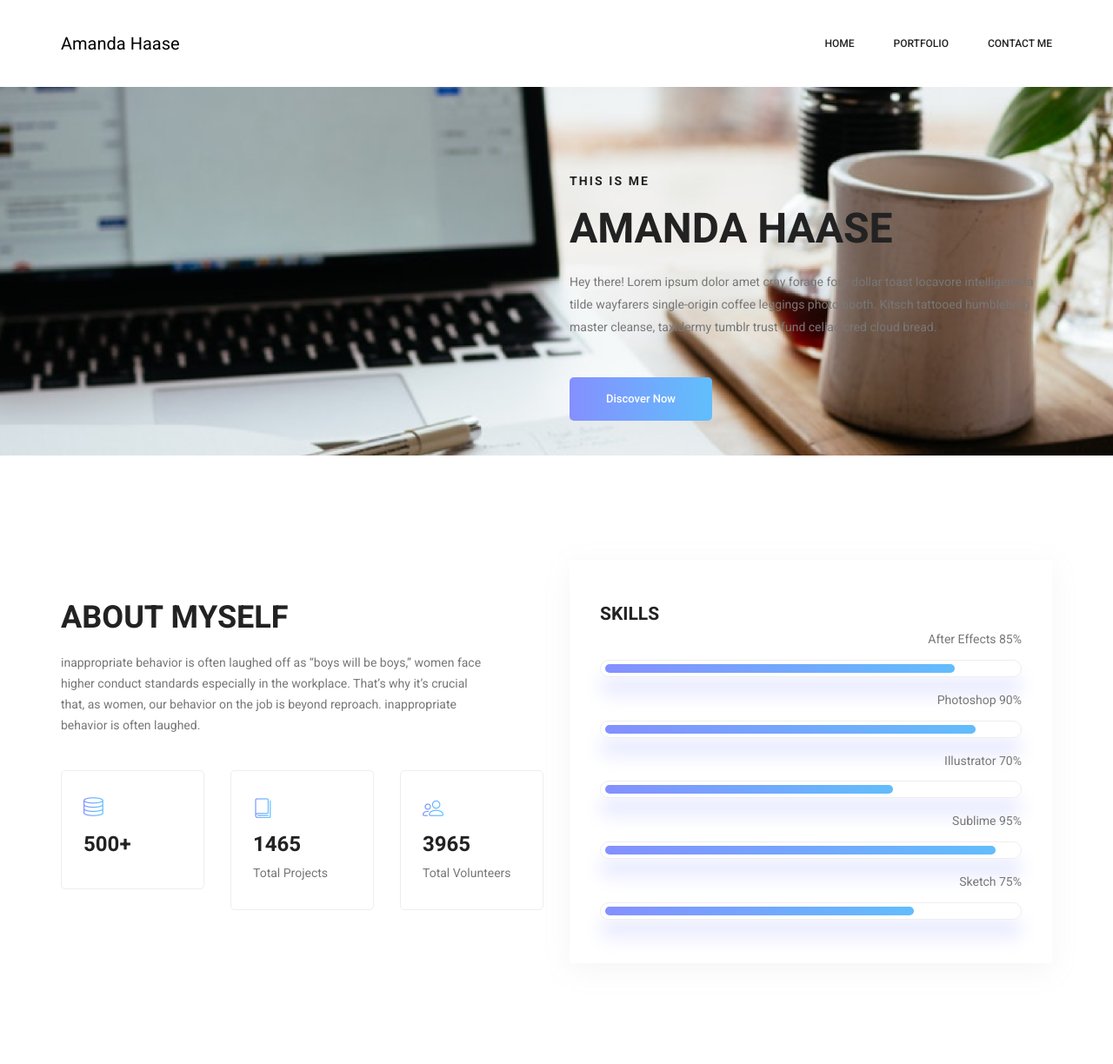
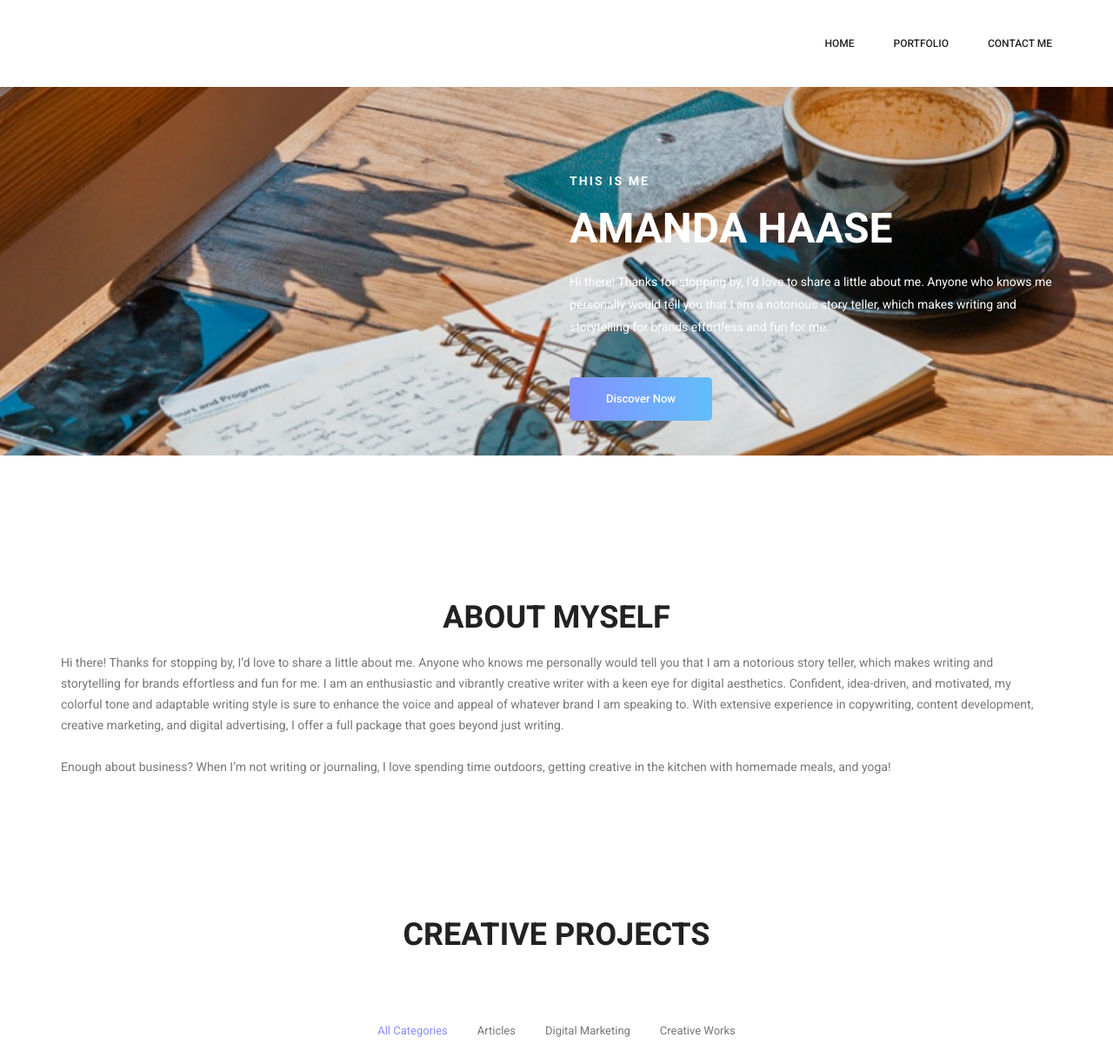
Before and after one commit to katelynmanuel/amandahaaseportfolio, a PHP site: page / in a window 1280 px wide. Shown: the top 1224 px of the page at 87% size. Run offline with PHP 8.4, Linux system fonts and the light colour scheme.

Commit message:
adding images and bio

```diff
--- a/css/style.css
+++ b/css/style.css
@@ -300,7 +300,7 @@ button:focus {
 ============================================================================================ */
 .home_banner_area {
   z-index: 1;
-  background: url(../img/banner/amanda-coverphoto.png) no-repeat scroll center center;
+  background: url(../img/banner/amanda-coverphoto.jpg) no-repeat scroll center center;
   background-size: cover;
   padding-top: 200px;
   padding-bottom: 40px;
@@ -314,7 +314,7 @@ button:focus {
       align-self: center; }
     .home_banner_area .banner_inner .banner_content {
       text-align: left;
-      color: #222222; }
+      color: white; }
       .home_banner_area .banner_inner .banner_content h5 {
         font-size: 14px;
         font-family: "Roboto", sans-serif;
@@ -330,7 +330,7 @@ button:focus {
         text-transform: uppercase;
         margin-bottom: 20px; }
       .home_banner_area .banner_inner .banner_content p {
-        color: #777777;
+        color: white;
         font-family: "Roboto", sans-serif;
         max-width: 680px;
         font-size: 14px;
@@ -2718,7 +2718,7 @@ h6 {
     margin-bottom: 18px;
     text-transform: uppercase; }
   .welcome_text p {
-    max-width: 495px;
+    /* max-width: 495px; */
     line-height: 24px;
     font-family: "Roboto", sans-serif;
     font-size: 14px;
--- a/index.html
+++ b/index.html
@@ -27,7 +27,7 @@
             	<nav class="navbar navbar-expand-lg navbar-light">
 					<div class="container box_1620">
 						<!-- Brand and toggle get grouped for better mobile display -->
-						<a class="navbar-brand logo_h" href="index.html">Amanda Haase</a>
+						<a class="navbar-brand logo_h" href="index.html" style="color: white;">Amanda Haase</a>
 						<button class="navbar-toggler" type="button" data-toggle="collapse" data-target="#navbarSupportedContent" aria-controls="navbarSupportedContent" aria-expanded="false" aria-label="Toggle navigation">
 							<span class="icon-bar"></span>
 							<span class="icon-bar"></span>
@@ -76,7 +76,11 @@
 							<div class="banner_content">
 								<h5>This is me</h5>
 								<h2>Amanda Haase</h2>
-								<p>Hey there! Lorem ipsum dolor amet cray forage four dollar toast locavore intelligentsia tilde wayfarers single-origin coffee leggings photo booth. Kitsch tattooed humblebrag master cleanse, taxidermy tumblr trust fund celiac cred cloud bread.</p>
+								<p>
+									Hi there! Thanks for stopping by, I’d love to share a little about me.
+									Anyone who knows me personally would tell you that I am a notorious story teller, which makes writing and storytelling
+									for brands effortless and fun for me.
+								</p>
 								<a class="banner_btn" href="#">Discover Now</a>
 							</div>
 						</div>
@@ -90,11 +94,21 @@
         <section class="welcome_area p_120">
         	<div class="container">
         		<div class="row welcome_inner">
-        			<div class="col-lg-6">
+        			<div class="col-lg-12">
         				<div class="welcome_text">
-        					<h4>About Myself</h4>
-        					<p>inappropriate behavior is often laughed off as “boys will be boys,” women face higher conduct standards especially in the workplace. That’s why it’s crucial that, as women, our behavior on the job is beyond reproach. inappropriate behavior is often laughed.</p>
-        					<div class="row">
+        					<h4 style="text-align: center;">About Myself</h4>
+        					<p>
+								Hi there! Thanks for stopping by, I’d love to share a little about me.
+								Anyone who knows me personally would tell you that I am a notorious story teller, which makes writing and storytelling
+								for brands effortless and fun for me. I am an enthusiastic and vibrantly creative writer with a keen eye for digital
+								aesthetics. Confident, idea-driven, and motivated, my colorful tone and adaptable writing style is sure to enhance the
+								voice and appeal of whatever brand I am speaking to. With extensive experience in copywriting, content development,
+								creative marketing, and digital advertising, I offer a full package that goes beyond just writing.
+								<br/><br/>
+								Enough about business? When I’m not writing or journaling, I love spending time outdoors, getting creative in the
+								kitchen with homemade meals, and yoga!
+							</p>
+        					<!-- <div class="row">
         						<div class="col-md-4">
         							<div class="wel_item">
         								<i class="lnr lnr-database"></i>
@@ -120,7 +134,7 @@
         				</div>
 					</div>
 					<!--Skills-->
-        			<div class="col-lg-6">
+        			<!--<div class="col-lg-6">
         				<div class="tools_expert">
         					<h3>Skills</h3>
         					<div class="skill_main">
@@ -156,7 +170,7 @@
 								</div>
 							</div>
         				</div>
-					</div>
+					</div> -->
 					<!--End Skills-->
         		</div>
         	</div>
@@ -287,7 +301,7 @@
         <!--End Creative Projects Area -->
 
         <!--Endorsements Area -->
-        <section class="testimonials_area p_120">
+        <!-- <section class="testimonials_area p_120">
         	<div class="container">
         		<div class="main_title">
         			<h2>Endorsements</h2>
@@ -333,7 +347,7 @@
 					</div>
         		</div>
         	</div>
-        </section>
+        </section> -->
         <!--End Endorsements Area-->
 
         <!--================Latest Blog Area =================-->
--- a/skincare-guide.html
+++ b/skincare-guide.html
@@ -135,7 +135,7 @@
                 </p>
                 <h3>Ingredients Matter</h3>
                 <p>
-                    WNot all skincare is created equal. Many products and treatments that claim to be beneficial can actually cause
+                    Not all skincare is created equal. Many products and treatments that claim to be beneficial can actually cause
                     long-term damage and even expedite the aging process. Do your research and read the labels. Reach for products that
                     enhance circulation and blood flow, increase the production of collagen and elastin, boost skin nutrients, repair a
                     compromised barrier, and support lipids.
```
Also changed, not shown: celery-juice.html (+5 -14 lines), mineral-makeup.html (+5 -17 lines), img/banner/amanda-coverphoto.jpg (added), img/banner/amanda-coverphoto.png (deleted), img/gallery/celery-juice-header.png (added), img/gallery/makeup-header.png (added), 4 other files.
